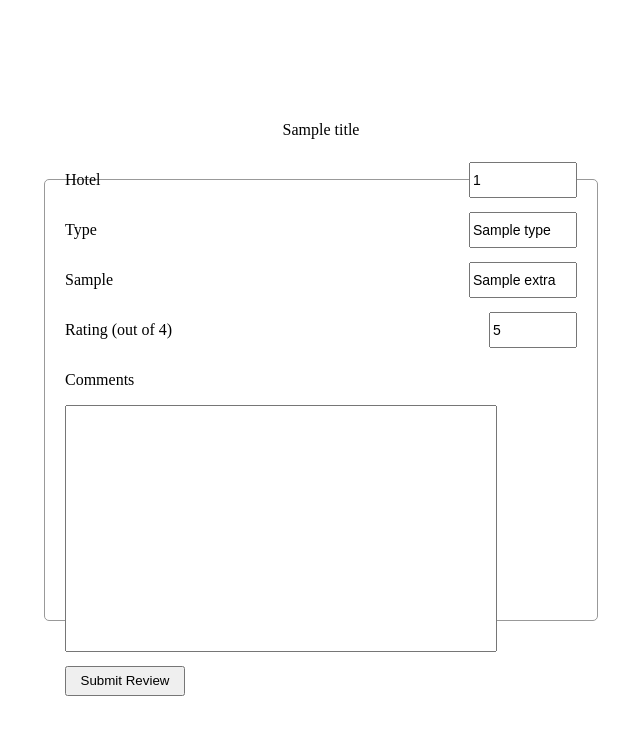
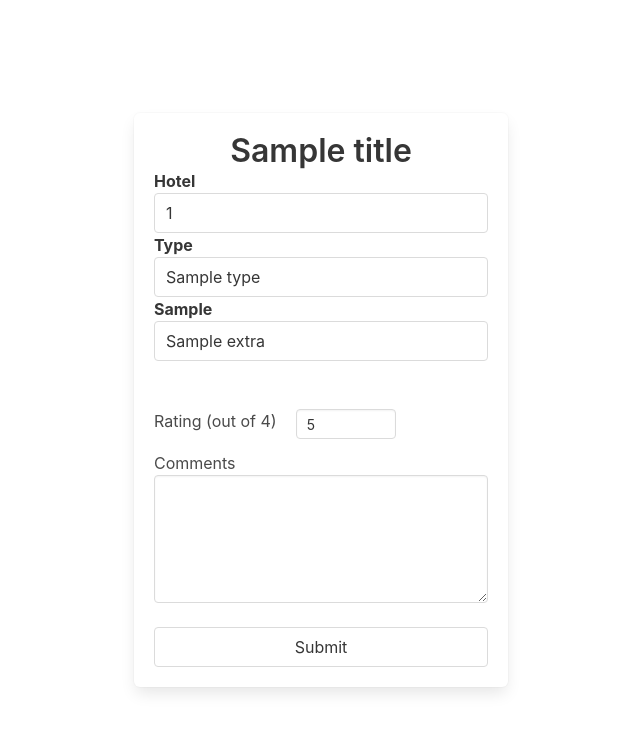
Before and after one commit to Sail338/CS336, a Flask app: template hotel/templates/review.html in a window 1280 px wide. Shown: the top 735 px of the page, without its empty margins (319-959 px from the left). Run offline with Flask 2, Linux system fonts and the light colour scheme; the template is opened without the code that fills it: most values are stand-ins (such as "Sample title", 1, 10 or a date in 2020); some libraries are stand-ins or nearby versions.

Commit message:
everything is not squished anymore

```diff
--- a/hotel/templates/review.html
+++ b/hotel/templates/review.html
@@ -2,6 +2,7 @@
 <html>
     <head>
         <link rel='stylesheet' type='text/css' href="{{ url_for('static', filename='styles/review.css') }}">
+        <link rel="stylesheet" href="https://cdnjs.cloudflare.com/ajax/libs/bulma/0.6.1/css/bulma.min.css">
         <meta charset="UTF-8">
 		<script
 		  src="https://code.jquery.com/jquery-3.2.1.min.js"
@@ -9,7 +10,36 @@
 		  crossorigin="anonymous"></script>
     </head>
     <body>
-        <div class='content'>
+
+        <div class="box">
+            <div class="has-text-centered">
+                <h2 class="title"> {{title}}</h2>
+            </div>
+            <div class="container">
+                <form id='form' action='/submitreview' method='POST'>
+                    <div class="field">
+                        <div class='control'> <label class="label"> Hotel  <input class="input" type='text' name='hotelId' value="{{ hotelId }}" readonly></label> </div>
+                        <div class='control'> <label class="label"> Type  <input class="input" type='text' name='type' value="{{ type }}" readonly></label> </div>
+                        <div class='control'> <label class="label"> {{ extra_key.strip().capitalize() }}  <input class="input" type='text' name='extra' value='{{ extra }}' readonly></label></div>
+                        <br><br>
+
+                        <div class='control rating'> <label> Rating (out of {{ max_rating }}) <input class="input" value=5 type='number' name='rating' min="1" max="{{ max_rating }}"></label> </div>
+                    </div>
+
+                        <div class='comment'>
+                            <p> Comments </p>
+                            <textarea class="textarea" name="comment" form="form"></textarea>
+                        </div>
+                        <br>
+                        <button class="button" type='submit' value='Submit Review'>Submit</button>
+                </form>
+            </div>
+
+        </div>
+
+
+
+<!--         <div class='content'>
             <div class='review-title'>
                 <p> {{ title }} </p>
             </div>
@@ -24,6 +54,6 @@
                 </div>
                 <input type='submit' value='Submit Review'>
             </form>
-        </div>
+        </div> -->
     </body>
 </html>
```
